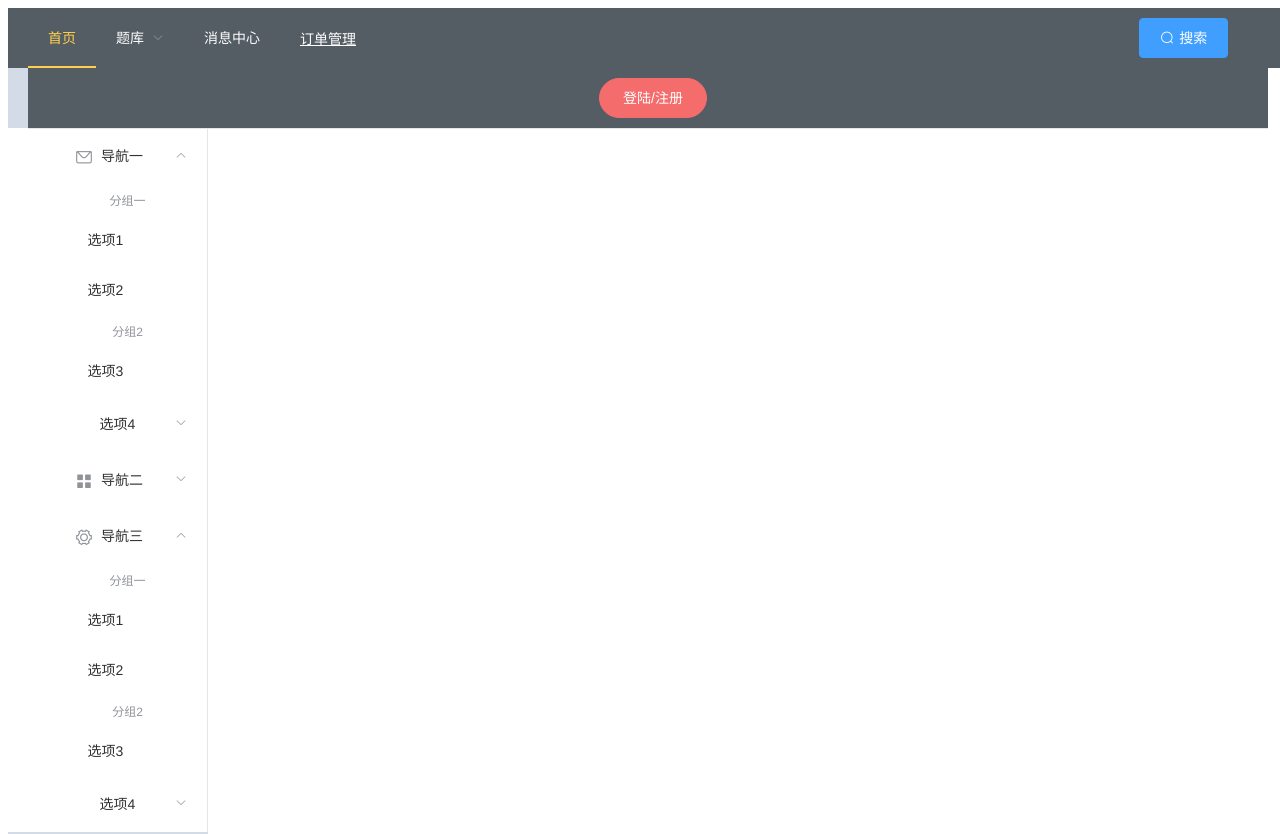
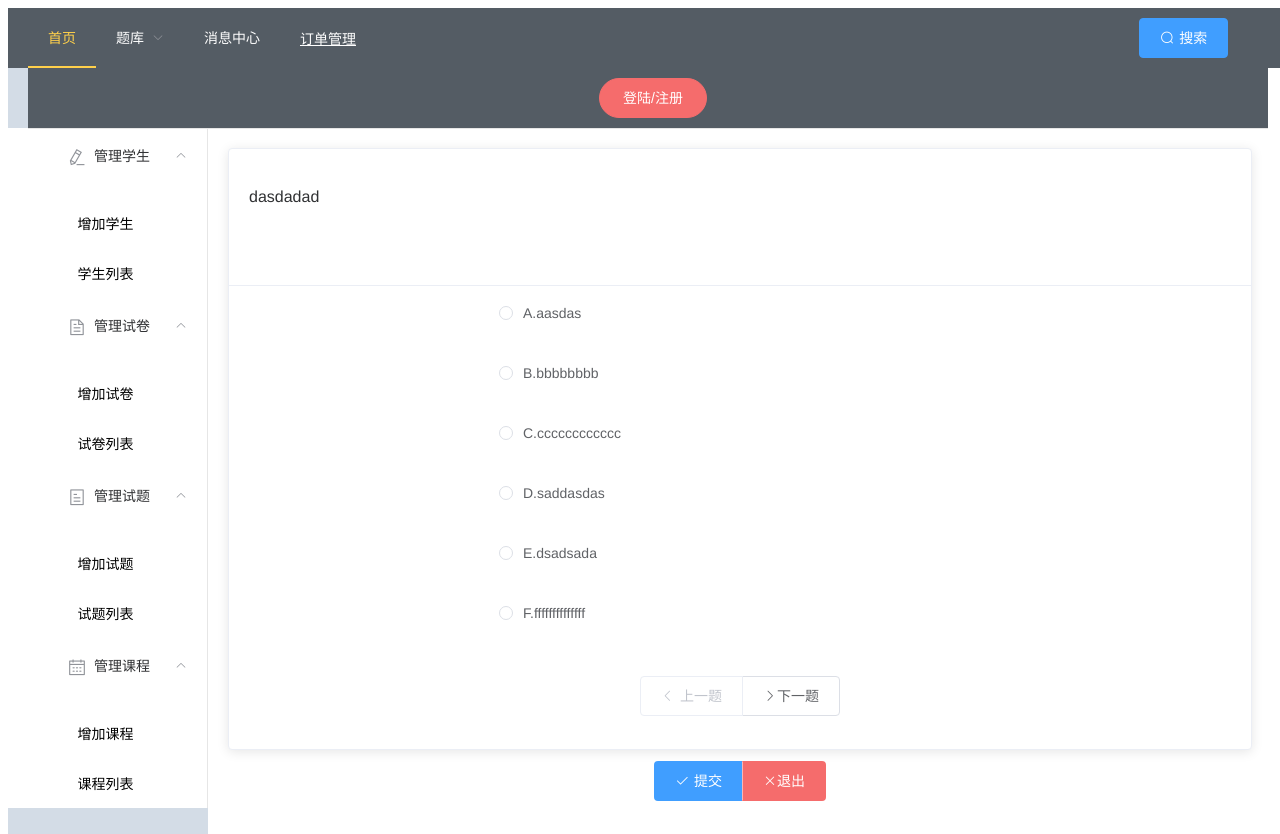
Before and after one commit to ulovecode/exam-vue, a Vue app: page /#/exam in a window 1280 px wide. Shown: the top 834 px of the page. Built offline with nearby package versions, Linux system fonts and the light colour scheme; the HTML template or start-up script is replaced by a standard one.

Commit message:
Merge branch 'master' of https://github.com/ulovecode/exam-vue
# Conflicts:
#	README.md
#	config/index.js
#	src/components/course/Course.vue
#	src/components/item/Item.vue
#	src/components/item/ItemForm.vue
#	src/components/student/Student.vue
#	src/main.js
#	src/router/index.js

```diff
--- a/src/components/Aside.vue
+++ b/src/components/Aside.vue
@@ -2,51 +2,62 @@
   <div id="aside">
     <el-container style="height: 100%; border: 1px  #eee">
       <el-aside width="200px" style="background-color: rgb(238, 241, 246)">
-          <el-menu :default-openeds="['1', '3']">
+        <el-menu :default-openeds="['1','2', '3','4']">
           <el-submenu index="1">
-              <template slot="title"><i class="el-icon-message"></i>导航一</template>
+            <template slot="title"><i class="el-icon-edit"></i>管理学生</template>
             <el-menu-item-group>
-                <template slot="title">分组一</template>
-                <el-menu-item index="1-1">选项1</el-menu-item>
-                <el-menu-item index="1-2">选项2</el-menu-item>
+              <!--<template slot="title">学生管理</template>-->
+              <el-menu-item index="1-1">
+                <router-link to="/studentForm" class="router-link-active">增加学生</router-link>
+              </el-menu-item>
+              <el-menu-item index="1-2">
+                <router-link to="/student" class="router-link-active">学生列表</router-link>
+              </el-menu-item>
             </el-menu-item-group>
-              <el-menu-item-group title="分组2">
-                <el-menu-item index="1-3">选项3</el-menu-item>
-              </el-menu-item-group>
-              <el-submenu index="1-4">
-                <template slot="title">选项4</template>
-                <el-menu-item index="1-4-1">选项4-1</el-menu-item>
-              </el-submenu>
+
           </el-submenu>
           <el-submenu index="2">
-              <template slot="title"><i class="el-icon-menu"></i>导航二</template>
+            <template slot="title"><i class="el-icon-document"></i>管理试卷</template>
+
             <el-menu-item-group>
-                <template slot="title">分组一</template>
-                <el-menu-item index="2-1">选项1</el-menu-item>
-                <el-menu-item index="2-2">选项2</el-menu-item>
+              <!--<template slot="title">学生管理</template>-->
+              <el-menu-item index="1-1">
+                <router-link to="/paperForm" class="router-link-active">增加试卷</router-link>
+              </el-menu-item>
+              <el-menu-item index="1-2">
+                <router-link to="/paper" class="router-link-active">试卷列表</router-link>
+              </el-menu-item>
             </el-menu-item-group>
-              <el-menu-item-group title="分组2">
-                <el-menu-item index="2-3">选项3</el-menu-item>
-              </el-menu-item-group>
-              <el-submenu index="2-4">
-                <template slot="title">选项4</template>
-                <el-menu-item index="2-4-1">选项4-1</el-menu-item>
-              </el-submenu>
+
           </el-submenu>
           <el-submenu index="3">
-              <template slot="title"><i class="el-icon-setting"></i>导航三</template>
+            <template slot="title"><i class="el-icon-tickets"></i>管理试题</template>
+
             <el-menu-item-group>
-                <template slot="title">分组一</template>
-                <el-menu-item index="3-1">选项1</el-menu-item>
-                <el-menu-item index="3-2">选项2</el-menu-item>
+              <!--<template slot="title">学生管理</template>-->
+              <el-menu-item index="1-1">
+                <router-link to="/itemForm" class="router-link-active">增加试题</router-link>
+              </el-menu-item>
+              <el-menu-item index="1-2">
+                <router-link to="/item" class="router-link-active">试题列表</router-link>
+              </el-menu-item>
             </el-menu-item-group>
-              <el-menu-item-group title="分组2">
-                <el-menu-item index="3-3">选项3</el-menu-item>
+
+          </el-submenu>
+
+          <el-submenu index="4">
+            <template slot="title"><i class="el-icon-date"></i>管理课程</template>
+
+            <el-menu-item-group>
+              <!--<template slot="title">学生管理</template>-->
+              <el-menu-item index="1-1">
+                <router-link to="/courseForm" class="router-link-active">增加课程</router-link>
+              </el-menu-item>
+              <el-menu-item index="1-2">
+                <router-link to="/course" class="router-link-active">课程列表</router-link>
+              </el-menu-item>
             </el-menu-item-group>
-              <el-submenu index="3-4">
-                <template slot="title">选项4</template>
-                <el-menu-item index="3-4-1">选项4-1</el-menu-item>
-              </el-submenu>
+
           </el-submenu>
         </el-menu>
       </el-aside>
@@ -64,7 +75,8 @@
 </script>
 
 <style scoped>
-  #aside{
-
+  .router-link-active {
+    text-decoration: none;
+    color: black;
   }
 </style>
--- a/src/components/exam/Exam.vue
+++ b/src/components/exam/Exam.vue
@@ -1,13 +1,198 @@
 <template>
+  <div>
 
+    <div style="height: 70px;text-align: right;margin-right: 50px">
+      <span style="color:#303133;font-size: large">考试时间:</span>
+      <span style="color:#F56C6C;font-size: large">{{time|examTime}}</span>
+    </div>
+    <el-card class="box-card" style="text-align:center;height: 600px">
+
+      <div slot="header" class="clearfix" style="height: 100px ; text-align: left">
+        <span>{{examForm.itemList[count].question}}</span>
+      </div>
+      <div style="text-align:left;height: 300px;margin-left: 250px">
+
+        <el-radio-group v-model="examForm.itemList[count].answer">
+
+          <div style="height: 60px" v-if="examForm.itemList[count].optiona !== ''">
+            <el-radio label="a">A.{{examForm.itemList[count].optiona}}</el-radio>
+          </div>
+          <div style="height: 60px" v-if="examForm.itemList[count].optionb !== ''">
+            <el-radio label="b">B.{{examForm.itemList[count].optionb}}</el-radio>
+          </div>
+          <div style="height: 60px" v-if="examForm.itemList[count].optionc !== ''">
+            <el-radio label="c">C.{{examForm.itemList[count].optionc}}</el-radio>
+          </div>
+          <div style="height: 60px" v-if="examForm.itemList[count].optiond !== ''">
+            <el-radio label="d">D.{{examForm.itemList[count].optiond}}</el-radio>
+          </div>
+          <div style="height: 60px" v-if="examForm.itemList[count].optione !== ''">
+            <el-radio label="e">E.{{examForm.itemList[count].optione}}</el-radio>
+          </div>
+          <div style="height: 60px" v-if="examForm.itemList[count].optionf !== ''">
+            <el-radio label="f">F.{{examForm.itemList[count].optionf}}</el-radio>
+          </div>
+        </el-radio-group>
+
+      </div>
+      <div style="vertical-align: bottom;height: 200px;margin-top: 70px">
+        <el-button-group style="margin-bottom: 60px">
+
+          <el-button :disabled="count===0" icon="el-icon-arrow-left" @click="preQuestion">上一题</el-button>
+          <el-button @click="nextQuestion" :disabled="examForm.itemList.length-1 === count"><i
+            class="el-icon-arrow-right ">下一题</i></el-button>
+        </el-button-group>
+      </div>
+
+    </el-card>
+    <div style="text-align: center">
+      <el-button-group>
+        <el-button type="primary" icon="el-icon-check" @click="submitForm">提交</el-button>
+        <el-button type="danger"><i class="el-icon-close ">
+          <router-link to="/" class="router-link-active">退出</router-link>
+        </i></el-button>
+      </el-button-group>
+    </div>
+
+  </div>
 </template>
 
 <script>
-    export default {
-        name: "exam"
+  export default {
+    name: "exam",
+    data() {
+      return {
+        count: 0,
+        examForm: {
+          itemList: [{
+            paperId: '',
+            itemId: '',
+            question: 'dasdadad',
+            optiona: 'aasdas',
+            optionb: 'bbbbbbbb',
+            optionc: 'cccccccccccc',
+            optiond: 'saddasdas',
+            optione: 'dsadsada',
+            optionf: 'ffffffffffffff',
+            optiong: 'sdadsa',
+            answer: ''
+          },
+            {
+              paperId: '',
+              itemId: '',
+              question: 'sadoajidajidjoaijdoajodijsaojodjaojdi',
+              optiona: 'aasdas',
+              optionb: 'bbbbbbbb',
+              optionc: 'cccccccccccc',
+              optiond: 'ddddddddddd',
+              optione: 'eeeeeeeeeeeee',
+              optionf: 'ffffffffffffff',
+              optiong: 'gggggggggggg',
+              answer: ''
+            },
+            {
+              paperId: '',
+              itemId: '',
+              question: 'dsadsad',
+              optiona: 'aasdas',
+              optionb: 'bbbbbbbb',
+              optionc: 'cccccccccccc',
+              optiond: 'ddddddddddd',
+              optione: 'eeeeeeeeeeeee',
+              optionf: 'ffffffffffffff',
+              optiong: 'gggggggggggg',
+              answer: ''
+            },
+            {
+              paperId: '',
+              itemId: '',
+              question: '44444444444',
+              optiona: 'aasdas',
+              optionb: 'bbbbbbbb',
+              optionc: 'sa',
+              optiond: 'ddddddddddd',
+              optione: 'eeedsadeeeeeeeeee',
+              optionf: 'ffffffffffffff',
+              optiong: 'gggggggggggg',
+              answer: ''
+            },
+          ]
+        },
+        paper: {
+          paperId: ''
+        },
+        time: new Date()
+      }
+    },
+    methods: {
+      preQuestion() {
+        if (this.count - 1 < 0) {
+          return
+        }
+        this.count--;
+      },
+      nextQuestion() {
+        if (this.count + 1 > this.examForm.itemList.length) {
+          return
+        }
+        this.count++;
+      },
+      submitForm() {
+        this.$confirm('提交答案后无法更改, 是否继续?', '提示', {
+          confirmButtonText: '确定',
+          cancelButtonText: '取消',
+          type: 'warning'
+        }).then(() => {
+
+          this.$http.post("/", this.examForm)
+            .then((res) => {
+                if (res.code !== 200) {
+                  this.$notify.error({
+                    title: '错误',
+                    message: res.message
+                  });
+
+                  this.$message({
+                    type: 'success',
+                    message: '删除成功!'
+                  });
+                }
+              }
+            ).catch((error) => {
+              this.$notify.error({
+                title: '错误',
+                message: error.message
+              });
+            }
+          );
+        }).catch(() => {
+          this.$message({
+            type: 'info',
+            message: '已取消删除'
+          });
+        });
+
+
+      }
+
+
+    },
+    mounted() {
+      this.interval = setInterval(() => {
+        this.time = new Date();
+      }, 1000)
+    },
+    beforeDestroy() {
+      clearInterval(this.interval)
+      console.log("销毁定时器")
     }
+
+  }
 </script>
 
 <style scoped>
-
+  .router-link-active {
+    text-decoration: none;
+    color: white;
+  }
 </style>
--- a/src/components/item/ItemForm.vue
+++ b/src/components/item/ItemForm.vue
@@ -49,7 +49,7 @@
         :min="0"
         :max="maxValue">
         <!--<el-checkbox :disabled="itemForm.itemType ===''" v-for="answer in answerList" :label="answer" :key="answer">-->
-          <!--{{answer}}-->
+        <!--{{answer}}-->
         <!--</el-checkbox>-->
 
         <el-checkbox :disabled="itemForm.itemType ===''" v-for="answer in answerList" :label="answer" :key="answer">
@@ -100,7 +100,7 @@
         answerList: ['a', 'b', 'c', 'd'],
         courseList: [],
         itemForm: {
-          itemId:null,
+          itemId: null,
           difficulty: 3,
           clue: '',
           knowledge: '',
@@ -135,7 +135,7 @@
           itemType: [
             {required: true, message: '请输入试卷类型', trigger: 'blur'}
           ],
-          answer:[
+          answer: [
             {required: true, message: 'aaa', trigger: 'blur'}
           ]
         },
--- a/src/components/paper/PaperForm.vue
+++ b/src/components/paper/PaperForm.vue
@@ -105,6 +105,10 @@
           this.$refs[formcname].resetFields();
         },
       getCourseData() {
+
+
+
+
         this.$http.get("/course/showlist")
           .then(res => {
             console.log(res)
--- a/src/components/student/Student.vue
+++ b/src/components/student/Student.vue
@@ -105,7 +105,9 @@
     mounted() {
       this.loading = true
       this.getstudentList()
-      this.interval = setInterval(() => {
+
+      this.interval =
+        setInterval(() => {
         this.getstudentList();
         console.log("获取数据成功")
       }, 20000)
--- a/src/filters/index.js
+++ b/src/filters/index.js
@@ -1,4 +1,4 @@
-import {normalTime} from './timeFormat';
+import {normalTime,examTime} from './timeFormat';
 //
 // module.exports={
 // 	normalTime
@@ -7,5 +7,6 @@ import {normalTime} from './timeFormat';
 
 export default {
 
-  normalTime
+  normalTime,
+  examTime
 }
--- a/src/filters/timeFormat.js
+++ b/src/filters/timeFormat.js
@@ -16,3 +16,21 @@ export const
 		return y+'-'+m+'-'+d+' '+h+':'+mm+':'+s;
 	}
 }
+
+export const
+examTime=(time)=>{
+  if(time){
+    var oDate=new Date();
+    oDate.setTime(time);
+
+    var y=oDate.getFullYear();
+    var m=oDate.getMonth()+1;
+    var d=oDate.getDate();
+
+    var h=oDate.getHours();
+    var mm=oDate.getMinutes();
+    var s=oDate.getSeconds();
+
+    return h+':'+mm+':'+s;
+  }
+}
--- a/src/router/index.js
+++ b/src/router/index.js
@@ -1,6 +1,5 @@
-import Vue from 'vue'
+import  Vue from 'vue'
 import Router from 'vue-router'
-import HelloWorld from '@/components/HelloWorld'
 import CourseList from '@/components/course/Course'
 import CourseForm from '@/components/course/CourseForm'
 import StudentList from '@/components/student/Student'
@@ -10,16 +9,14 @@ import Item from '@/components/item/item'
 import Home from '@/components/Home'
 import PaperForm from '@/components/paper/PaperForm'
 import Paper from '@/components/paper/Paper'
+import Exam from '@/components/exam/Exam'
+
 Vue.use(Router)
 
 export default new Router({
   routes: [
 
     {
-      path: '/hello',
-      name: 'HelloWorld',
-      component: HelloWorld
-    }, {
       path: '/course',
       name: 'courselist',
       component: CourseList,
@@ -91,6 +88,11 @@ export default new Router({
         }
       ]
     },
+    {
+      path:'/exam',
+      name:'exam',
+      component:Exam,
+    }
 
 
   ]
```
Lines whose indentation alone changed are shown as unchanged.
